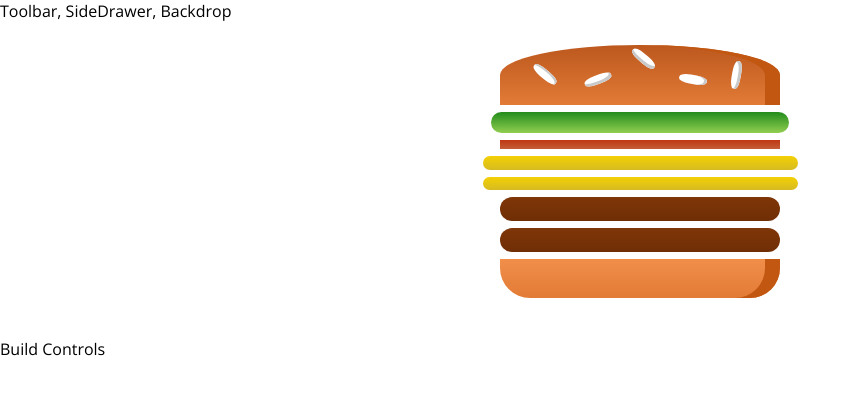
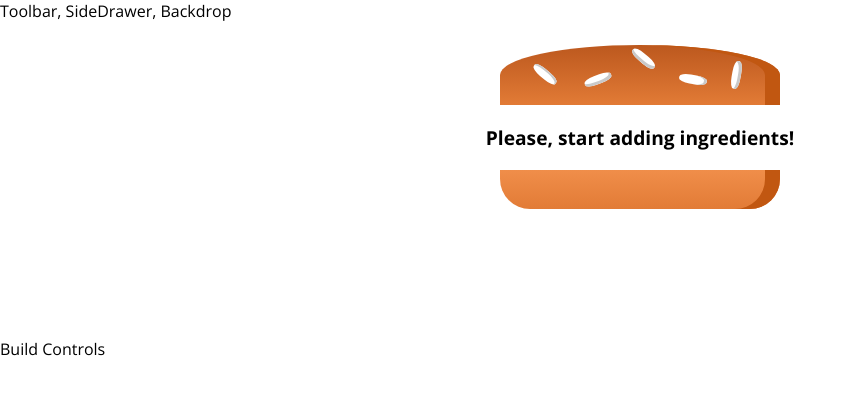
Before and after one commit to shestakova1806/burger-builder, a React (Create React App) app: page / in a window 1280 px wide. Shown: the top 394 px of the page, without its empty margins (0-861 px from the left). Built offline with nearby package versions, Linux system fonts and the light colour scheme.

Commit message:
feat: added calculating ingredients sum

```diff
--- a/src/components/Burger/Burger.js
+++ b/src/components/Burger/Burger.js
@@ -4,16 +4,24 @@
 import { BurgerIngredient } from "./BurgerIngredient/BurgerIngredient";
 
 export const Burger = (props) => {
-  const transformIngredients = Object.keys(props.ingredients).map((igKey) => {
-    return [...Array(props.ingredients[igKey])].map((_, i) => {
-      return <BurgerIngredient key={igKey + i} type={igKey} />;
-    });
-  });
+  let transformedIngredients = Object.keys(props.ingredients)
+    .map((igKey) => {
+      return [...Array(props.ingredients[igKey])].map((_, i) => {
+        return <BurgerIngredient key={igKey + i} type={igKey} />;
+      });
+    })
+    .reduce((arr, el) => {
+      return arr.concat(el);
+    }, []);
+
+  if (transformedIngredients.length === 0) {
+    transformedIngredients = <p>Please, start adding ingredients!</p>;
+  }
 
   return (
     <div className={classes.Burger}>
       <BurgerIngredient type="bread-top" />
-      {transformIngredients}
+      {transformedIngredients}
       <BurgerIngredient type="bread-bottom" />
     </div>
   );
--- a/src/containers/BurgerBuilder/BurgerBuilder.js
+++ b/src/containers/BurgerBuilder/BurgerBuilder.js
@@ -6,10 +6,10 @@
 export class BurgerBuilder extends Component {
   state = {
     ingredients: {
-      salad: 1,
-      bacon: 1,
-      cheese: 2,
-      meat: 2,
+      salad: 0,
+      bacon: 0,
+      cheese: 0,
+      meat: 0,
     },
   };
 
```
Also changed, not shown: 1 other file (tests, documents, lock files or other folders).
